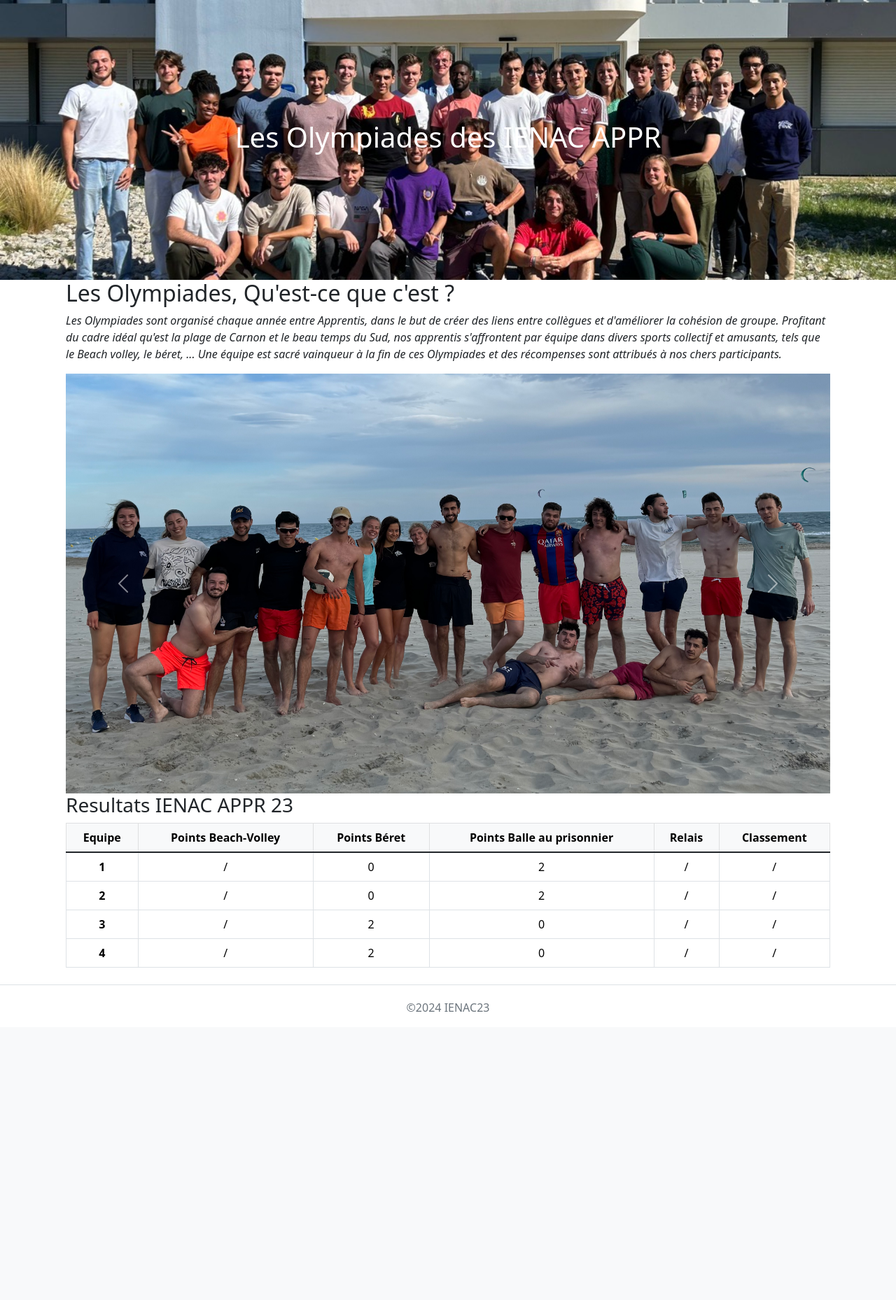
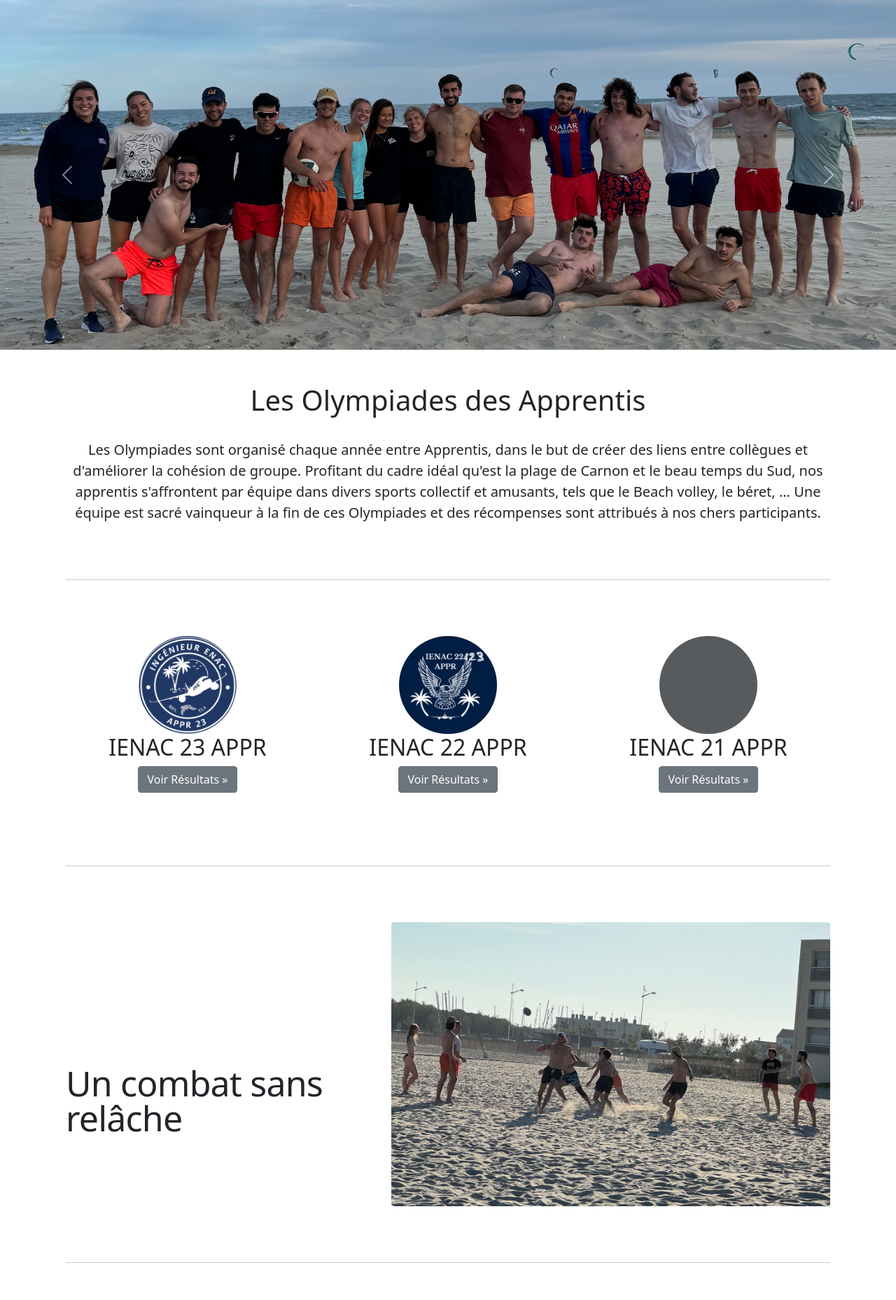
Before and after one commit to YoseAure/Projet-web, a Flask app: page /olympiades in a window 1280 px wide. Shown: the part 62-1920 px from the top of the page at 70% size. Before the commit the page ends 1508 px from the top, so only its background shows below. Run offline with Flask 3, Linux system fonts and the light colour scheme; the visitor is signed in with stand-in values (Sample User, id 1); data that the repository does not hold is empty; some libraries are stand-ins or nearby versions.

Commit message:
Update presque finale page olympiade + resultats

```diff
--- a/main.py
+++ b/main.py
@@ -345,6 +345,37 @@ def awards23():
 def index():
     return render_template("index.html", title="test tempkate", css_file='carousel.css')
 
+@app.route('/results')
+@login_required
+def results():
+    cur = mysql.connection.cursor()
+
+    cur.execute("""SELECT E.Intitule, Q.nom_equipe, G.Statut
+                        FROM Gagner_col G
+                        JOIN Equipe Q ON G.Id_equipe = Q.Id_equipe
+                        JOIN Epreuve E ON G.Id_epreuve = E.Id_epreuve;""")
+    rows = cur.fetchall()
+    cur.close()
+
+    gagner = {}
+    epreuves = set()
+
+    for row in rows:
+        epreuve = row[0]
+        equipe = row[1]
+        statut = row[2]
+        epreuves.add(epreuve)
+        if equipe not in gagner:
+            gagner[equipe] = {}
+        gagner[equipe][epreuve] = statut
+
+    # Ajouter 'Perdant' pour les épreuves manquantes
+    for equipe in gagner:
+        for epreuve in epreuves:
+            if epreuve not in gagner[equipe]:
+                gagner[equipe][epreuve] = 'Pas classé'
+
+    return render_template("results.html", title="Résultats", css_file='results.css', gagner=gagner)
 
 if __name__ == '__main__':
     app.run(debug=True)
--- a/static/css/olympiades.css
+++ b/static/css/olympiades.css
@@ -1,28 +1,198 @@
+@import url('https://fonts.googleapis.com/css2?family=Poppins:wght@400;600&display=swap');
+
+body {
+    font-family: 'Poppins', sans-serif;
+    background-color: #f8f9fa;
+    color: #343a40;
+    margin: 0;
+    padding: 0;
+    padding-bottom: 3rem;
+}
+
+/* Header Image */
 .header-image {
-    background-image: url("../images/promo23.jpeg");
+    background-image: url("../images/imageheadolympiade.jpg");
     background-size: cover;
-    /* Pour couvrir toute la largeur de la div */
     background-repeat: no-repeat;
-    /* Pour éviter la répétition de l'image */
-    background-position: center center;
-    /* Pour centrer l'image */
+    background-position: center;
     width: 100%;
-    /* Largeur de la div */
-    height: 400px;
-    /* Hauteur de la div, ajustez selon vos besoins */
-    color: white;
-    /* Couleur du texte */
+    height: 500px;
+    color: #f4efef;
     text-align: center;
-    /* Alignement du texte */
     display: flex;
     justify-content: center;
     align-items: center;
+    box-shadow: 0 4px 8px rgba(0, 0, 0, 0.1);
+}
+
+.bd-placeholder-img {
+    font-size: 1.125rem;
+    text-anchor: middle;
+    user-select: none;
+}
+
+@media (min-width: 768px) {
+    .bd-placeholder-img-lg {
+        font-size: 3.5rem;
+    }
+}
+
+.b-example-divider {
+    width: 100%;
+    height: 3rem;
+    background-color: rgba(0, 0, 0, 0.1);
+    border: solid rgba(0, 0, 0, 0.15);
+    border-width: 1px 0;
+    box-shadow: inset 0 0.5em 1.5em rgba(0, 0, 0, 0.1), inset 0 0.125em 0.5em rgba(0, 0, 0, 0.15);
+}
+
+.b-example-vr {
+    flex-shrink: 0;
+    width: 1.5rem;
+    height: 100vh;
+}
+
+.bi {
+    vertical-align: -0.125em;
+    fill: currentColor;
+}
+
+.nav-scroller {
+    position: relative;
+    z-index: 2;
+    height: 2.75rem;
+    overflow-y: hidden;
+}
+
+.nav-scroller .nav {
+    display: flex;
+    flex-wrap: nowrap;
+    padding-bottom: 1rem;
+    margin-top: -1px;
+    overflow-x: auto;
+    text-align: center;
+    white-space: nowrap;
+    -webkit-overflow-scrolling: touch;
+}
+
+.btn-bd-primary {
+    --bd-violet-bg: #712cf9;
+    --bd-violet-rgb: 112.520718, 44.062154, 249.437846;
+    --bs-btn-font-weight: 600;
+    --bs-btn-color: var(--bs-white);
+    --bs-btn-bg: var(--bd-violet-bg);
+    --bs-btn-border-color: var(--bd-violet-bg);
+    --bs-btn-hover-color: var(--bs-white);
+    --bs-btn-hover-bg: #6528e0;
+    --bs-btn-hover-border-color: #6528e0;
+    --bs-btn-focus-shadow-rgb: var(--bd-violet-rgb);
+    --bs-btn-active-color: var(--bs-btn-hover-color);
+    --bs-btn-active-bg: #5a23c8;
+    --bs-btn-active-border-color: #5a23c8;
+}
+
+.bd-mode-toggle {
+    z-index: 1500;
+}
+
+.bd-mode-toggle .dropdown-menu .active .bi {
+    display: block !important;
+}
+
+/* Carousel Styles */
+.carousel {
+    margin-bottom: 3rem;
 }
 
 .carousel-inner img {
     width: 100%;
-    height: 600px;
-    /* Ajustez cette valeur selon vos besoins */
+    height: 500px;
     object-fit: cover;
-    /* Assure que l'image couvre toute la zone définie sans distorsion */
 }
+
+/* Marketing Content */
+.marketing .col-lg-4 {
+    margin-bottom: 1.5rem;
+    text-align: center;
+}
+
+.marketing .col-lg-4 p {
+    margin: 0 0.75rem;
+}
+
+/* Featurettes */
+.featurette-divider {
+    margin: 5rem 0;
+}
+
+.featurette-heading {
+    font-size: 3em;
+    letter-spacing: -0.05rem;
+}
+
+@media (min-width: 40em) {
+    .carousel-caption p {
+        margin-bottom: 1.25rem;
+        font-size: 1.25rem;
+        line-height: 1.4;
+    }
+
+    .featurette-heading {
+        font-size: 50px;
+    }
+}
+
+@media (min-width: 62em) {
+    .featurette-heading {
+        margin-top: 7rem;
+    }
+}
+
+/* Custom Title */
+.custom-title {
+    font-family: 'Roboto', sans-serif;
+    font-size: 5rem;
+}
+
+/* Additional Styles */
+.btn {
+    font-size: 1.2em;
+    padding: 10px 20px;
+    border-radius: 50px;
+    transition: background-color 0.3s ease;
+}
+
+.btn:hover {
+    background-color: #6c757d;
+    color: #fff;
+}
+
+.table {
+    width: 100%;
+    margin-top: 20px;
+    border-collapse: collapse;
+    box-shadow: 0 4px 8px rgba(0, 0, 0, 0.1);
+}
+
+.table th, .table td {
+    padding: 15px;
+    border: 1px solid #dee2e6;
+}
+
+.table th {
+    background-color: #f8f9fa;
+    font-weight: 700;
+}
+
+.table td.gold {
+    font-weight: bold;
+    color: gold;
+}
+
+.table td.silver {
+    color: #C0C0C0;
+}
+
+.table tbody tr:hover {
+    background-color: #f1f1f1;
+}
--- a/templates/head.html
+++ b/templates/head.html
@@ -9,6 +9,8 @@
     <link rel="stylesheet" type="text/css" href="{{ url_for('static', filename='css/main.css')}}">
     <link rel="stylesheet" type="text/css" href="{{ url_for('static', filename='css/' + css_file) }}">
     <link href="https://stackpath.bootstrapcdn.com/bootstrap/5.1.3/css/bootstrap.min.css" rel="stylesheet">
+    <link rel="stylesheet" href="https://fonts.googleapis.com/css2?family=Roboto:wght@400;700&display=swap">
+    <link href="https://fonts.googleapis.com/css2?family=Poppins:wght@400;600&display=swap" rel="stylesheet">
     <script src="https://cdn.jsdelivr.net/npm/bootstrap@5.3.3/dist/js/bootstrap.bundle.min.js"
         integrity="sha384-YvpcrYf0tY3lHB60NNkmXc5s9fDVZLESaAA55NDzOxhy9GkcIdslK1eN7N6jIeHz"
         crossorigin="anonymous"></script>
--- a/templates/olympiade.html
+++ b/templates/olympiade.html
@@ -3,30 +3,18 @@
 {% include 'head.html' %}
   <body>
     {% include 'navbar.html' %}
-        <div class="header-image" >
-            <h1>Les Olympiades des IENAC APPR</h1>
-        </div>
-        <div class="container">
-            <h2 class="text-start">Les Olympiades, Qu'est-ce que c'est ?</h2>
-            <p class="fst-italic">
-                Les Olympiades sont organisé chaque année entre Apprentis, dans le but de créer des liens entre collègues et d'améliorer la cohésion de groupe.
-                Profitant du cadre idéal qu'est la plage de Carnon et le beau temps du Sud, nos apprentis s'affrontent par équipe dans divers sports collectif et amusants, tels que le Beach volley, le béret, ...
-                Une équipe est sacré vainqueur à la fin de ces Olympiades et des récompenses sont attribués à nos chers participants.
-            </p>
-        </div>
-        <div class="container">
       <div id="carouselExampleAutoplaying" class="carousel slide" data-bs-ride="carousel">
           <div class="carousel-inner">
               <div class="carousel-item active">
-                        <img src="{{ url_for('static', filename='images/photo-balle-priso.jpg') }}" class="d-block w-100"
+                  <img src="{{ url_for('static', filename='images/photo-balle-priso.jpg') }}" class="img-fluid img-with-margins"
                       alt="photo balle au prisonnier">
               </div>
               <div class="carousel-item">
-                        <img src="{{ url_for('static', filename='images/photo-béret.jpg')}}" class="d-block w-100"
+                  <img src="{{ url_for('static', filename='images/photo-béret.jpg')}}" class="img-fluid img-with-margins"
                       alt="photo béret">
               </div>
               <div class="carousel-item">
-                        <img src="{{ url_for('static', filename='images/photo-balle-priso2.jpg') }}" class="d-block w-100"
+                  <img src="{{ url_for('static', filename='images/photo-balle-priso2.jpg') }}" class="img-fluid img-with-margins"
                       alt="photo balle au prisonnier">
               </div>
           </div>
@@ -41,60 +29,82 @@
               <span class="visually-hidden">Next</span>
           </button>
       </div>
+<main>
+  <!-- Marketing messaging and featurettes
+  ================================================== -->
+  <!-- Wrap the rest of the page in another container to center all the content. -->
+
+  <div class="container marketing">
+
+    <!-- STRAT PRESENTATION -->
+    <div  class="text-center">
+      <h1> Les Olympiades des Apprentis </h1>
+      <br/>
+      <p class="fs-5">Les Olympiades sont organisé chaque année entre Apprentis, dans le but de créer des liens entre collègues et d'améliorer la cohésion de groupe.
+        Profitant du cadre idéal qu'est la plage de Carnon et le beau temps du Sud, nos apprentis s'affrontent par équipe dans divers sports collectif et amusants, tels que le Beach volley, le béret, ...
+        Une équipe est sacré vainqueur à la fin de ces Olympiades et des récompenses sont attribués à nos chers participants.</p>
+    </div>
+    <!-- START THE FEATURETTES -->
+    <hr class="featurette-divider">
+
+    <div class="row">
+      <div class="col-lg-4">
+        <img class="bd-placeholder-img rounded-circle" width="140" height="140" preserveAspectRatio="xMidYMid slice" src="{{ url_for('static', filename='images/ienac23.jpeg') }}"/>
+        <h2 class="fw-normal">IENAC 23 APPR</h2>
+        <p><a class="btn btn-secondary" href="/results">Voir Résultats &raquo;</a></p>
+      </div><!-- /.col-lg-4 -->
+      <div class="col-lg-4">
+        <img class="bd-placeholder-img rounded-circle" width="140" height="140" preserveAspectRatio="xMidYMid slice" src="{{ url_for('static', filename='images/ienac22.jpeg') }}"/>
+        <h2 class="fw-normal">IENAC 22 APPR</h2>
+        <p><a class="btn btn-secondary" href="/results">Voir Résultats &raquo;</a></p>
+      </div><!-- /.col-lg-4 -->
+      <div class="col-lg-4">
+        <svg class="bd-placeholder-img rounded-circle" width="140" height="140" xmlns="http://www.w3.org/2000/svg" role="img" aria-label="Placeholder" preserveAspectRatio="xMidYMid slice" focusable="false"><title>Placeholder</title><rect width="100%" height="100%" fill="var(--bs-secondary-color)"/></svg>
+        <h2 class="fw-normal">IENAC 21 APPR</h2>
+        <p><a class="btn btn-secondary" href="/results">Voir Résultats &raquo;</a></p>
+      </div><!-- /.col-lg-4 -->
+    </div><!-- /.row -->
+
+    <hr class="featurette-divider">
+
+    <div class="row featurette">
+      <div class="col-md-5 d-flex justify-content-center align-items-center">
+        <h2 class="featurette-heading fw-normal lh-1">Un combat sans relâche</h2>
+      </div>
+      <div class="col-md-7 d-flex justify-content-center align-items-center">
+        <img src="{{ url_for('static', filename='images/imagerugby.jpeg') }}" class="rounded img-fluid img-with-margins" alt="...">
+      </div>
     </div>
 
-        <!-- Tableau résultats -->
+    <hr class="featurette-divider">
 
-        <div class="container">
-            <h3 class="text-start">Resultats IENAC APPR 23</h3>
-            <table class="table table-bordered mt-2">
-                <thead class="table-light">
-                    <tr class="text-center">
-                        <th scope="col">Equipe</th>
-                        <th scope="col">Points Beach-Volley</th>
-                        <th scope="col">Points Béret</th>
-                        <th scope="col">Points Balle au prisonnier</th>
-                        <th scope="col">Relais</th>
-                        <th scope="col">Classement</th>
-                    </tr>
-                </thead>
-                <tbody class="table-group-divider">
-                    <tr class="text-center">
-                        <th scope="row">1</th>
-                        <td>/</td>
-                        <td>0</td>
-                        <td>2</td>
-                        <td>/</td>
-                        <td>/</td>
-                    </tr>
-                    <tr class="text-center">
-                        <th scope="row">2</th>
-                        <td>/</td>
-                        <td>0</td>
-                        <td>2</td>
-                        <td>/</td>
-                        <td>/</td>
-                    </tr>
-                    <tr class="text-center">
-                        <th scope="row">3</th>
-                        <td>/</td>
-                        <td>2</td>
-                        <td>0</td>
-                        <td>/</td>
-                        <td>/</td>
-                    </tr>
-                    <tr class="text-center">
-                        <th scope="row">4</th>
-                        <td>/</td>
-                        <td>2</td>
-                        <td>0</td>
-                        <td>/</td>
-                        <td>/</td>
-                    </tr>
-                </tbody>
-            </table>
+    <div class="row featurette">
+      <div class="col-md-5 order-md-2 d-flex justify-content-center align-items-center">
+        <h2 class="featurette-heading fw-normal align-items-center">Des performances hors du commun</h2>
+      </div>
+      <div class="col-md-5 order-md-1 d-flex justify-content-center align-items-center">
+        <img src="{{ url_for('static', filename='images/imagevolley.jpg')}}" class="rounded img-fluid img-with-margins" alt="photo béret">
+      </div>
     </div>
 
+    <hr class="featurette-divider">
+
+    <div class="row featurette">
+      <div class="col-md-5 d-flex justify-content-center align-items-center">
+        <h2 class="featurette-heading fw-normal lh-1">Pour un spectacle au plus haut niveau !</h2>
+      </div>
+      <div class="col-md-7 d-flex justify-content-center align-items-center">
+        <img src="{{ url_for('static', filename='images/photo-balle-priso2.jpg') }}" class="rounded img-fluid img-with-margins" alt="photo béret">
+      </div>
+    </div>
+
+    <hr class="featurette-divider">
+
+    <!-- /END THE FEATURETTES -->
+
+<!-- Three columns of text below the carousel -->
+    </div>
   {% include 'footer.html' %}
+
     </body>
 </html>
```
Also changed, not shown: static/css/results.css (added, +139 -0 lines), templates/results.html (added, +60 -0 lines), static/images/ienac22.jpeg (added), static/images/ienac23.jpeg (added), static/images/imageheadolympiade.jpg (added), static/images/imagerugby.jpeg (added), static/images/imagevolley.jpg (added), static/images/photo-béret.jpg. Lines whose indentation alone changed are shown as unchanged.
